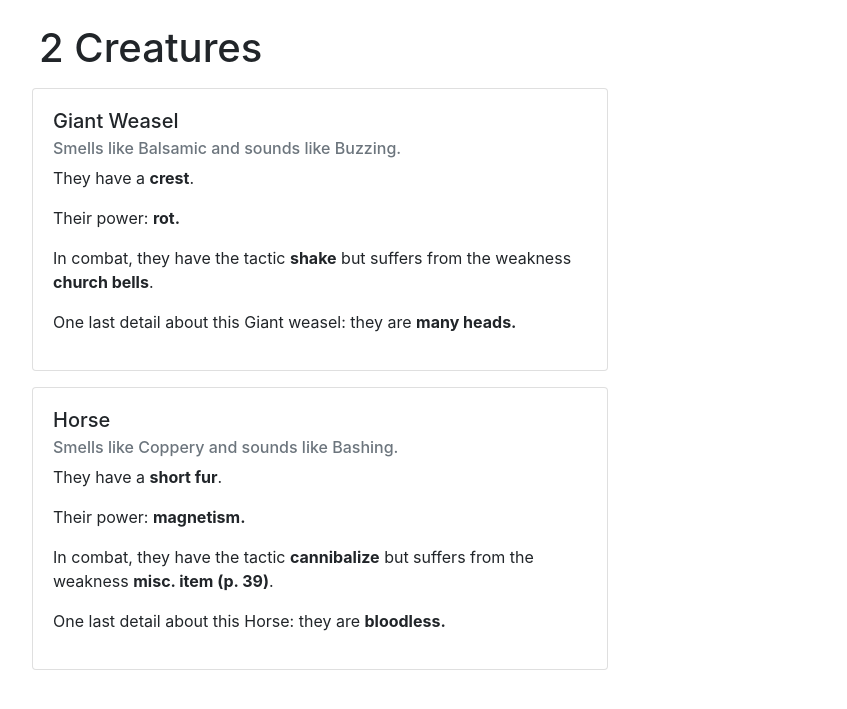
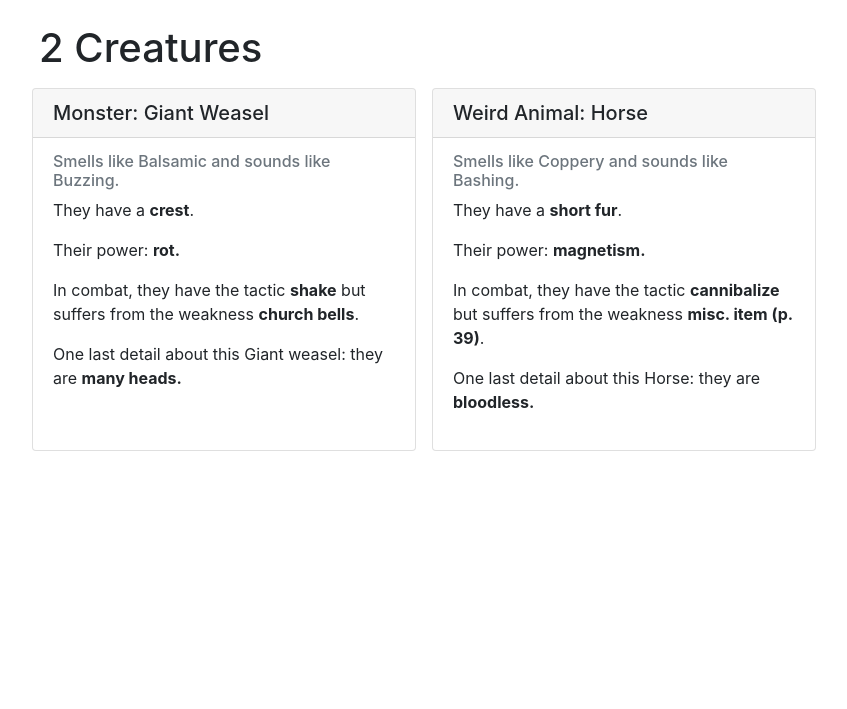
Before and after one commit to philippe-lemaire/knave, a Django app: page /generators/random-monster in a window 1280 px wide. Shown: the part 56-765 px from the top of the page, without its empty margins (46-893 px from the left). Run offline with Django 4.2, Linux system fonts and the light colour scheme; some libraries are stand-ins or nearby versions.

Commit message:
slight change in card

```diff
--- a/generators/templates/generators/random_monster.html
+++ b/generators/templates/generators/random_monster.html
@@ -7,9 +7,10 @@
 <h1>2 Creatures</h1>
 
 <div class="row">
-    <div class="card m-2" style="width: 36rem;">
+    <div class="card m-2" style="width: 24rem;">
+        <h5 class="card-header">Monster: {{monster.species|title}}</h5>
         <div class="card-body">
-        <h5 class="card-title">{{monster.species|title}}</h5>
+
             <h6 class="card-subtitle mb-2 text-muted">
                 Smells like {{monster.scent}} and sounds like {{monster.sound}}.
             </h6>
@@ -22,11 +23,11 @@
 
         </div>
     </div>
-</div>
-<div class="row">
-    <div class="card m-2" style="width: 36rem;">
+
+    <div class="card m-2" style="width: 24rem;">
+        <h5 class="card-header">Weird Animal: {{animal.species|title}}</h5>
         <div class="card-body">
-        <h5 class="card-title">{{animal.species|title}}</h5>
+
             <h6 class="card-subtitle mb-2 text-muted">
                 Smells like {{animal.scent}} and sounds like {{animal.sound}}.
             </h6>
```
Lines whose indentation alone changed are shown as unchanged.
